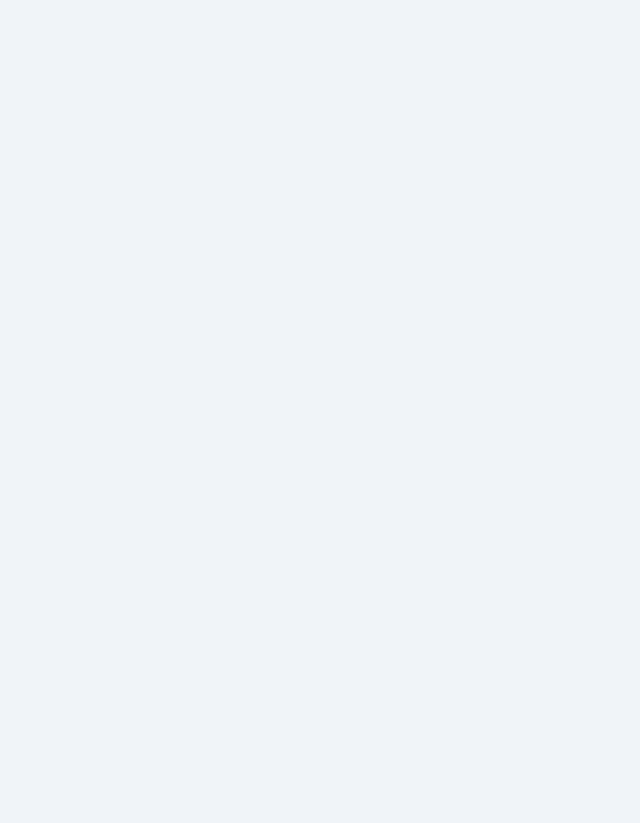
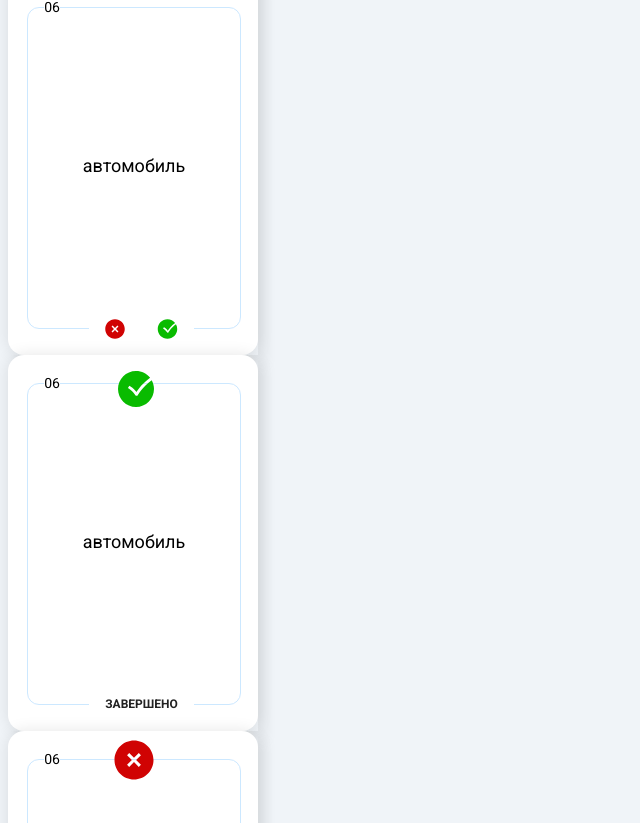
Before and after one commit to devteshin/ps_hw, a Vue app: page / in a window 1280 px wide. Shown: the part 477-1300 px from the top of the page, without its empty margins (0-640 px from the left). Before the commit the page ends 800 px from the top, so only its background shows below. Built offline with nearby package versions, Linux system fonts and the light colour scheme.

Commit message:
Готово

```diff
--- a/src/App.vue
+++ b/src/App.vue
@@ -13,13 +13,34 @@ function changeStatusCard() {
 
 let UserScore = ref(0);
 
-let cardData = ref({
-  word: "car",
-  translation: "автомобиль",
-  state: "closed",
-  status: "pending",
+let cardData = ref([
+    {
+      word: "car",
+      translation: "автомобиль",
+      state: "closed",
+      status: "pending",
+    },
+    {
+      word: "car",
+      translation: "автомобиль",
+      state: "opened",
+      status: "pending",
+    },
+    {
+      word: "car",
+      translation: "автомобиль",
+      state: "opened",
+      status: "success",
+    },
+    {
+      word: "car",
+      translation: "автомобиль",
+      state: "opened",
+      status: "fail",
+    },
+  ]
+);
 
-});
 
 </script>
 
@@ -29,13 +50,10 @@ let cardData = ref({
       <div class="holder">
         <div>ЗАПОМНИ СЛОВО</div>
         <Score :value="UserScore">
-
         </Score>
       </div>
   </header>
-  <Card @turn-card="turnCard" @change-status-card="changeStatusCard" v-bind="cardData"/>
-
-
+  <Card v-for="cardItem in cardData" :key="cardItem.word" @turn-card="turnCard" @change-status-card="changeStatusCard" v-bind="cardItem"/>
 </template>
 
 <style scoped></style>
--- a/src/components/Card.vue
+++ b/src/components/Card.vue
@@ -1,4 +1,8 @@
 <script setup>
+import FailIcon from './icons/FailIcon.vue';
+import SuccessIcon from './icons/SuccessIcon.vue';
+import StatusSuccessIcon from './icons/StatusSuccessIcon.vue';
+import StatusFailIcon from './icons/StatusFailIcon.vue';
 
 const emit = defineEmits({
     turnCard: null,
@@ -28,8 +32,16 @@ const cardData = defineProps({
         <div class="card-border" @click.self="turn">
             <div class="inner-border" @click.self="turn">
                 <div class="card-number">06</div>
-                <div class="card-word"  @click="turn">{{cardData.word}}</div>
-                <div class="card-status" @click="changeStatus">ПЕРЕВЕРНУТЬ</div>
+                <div class="card-status-success-icon" v-if="status==='success'"><StatusSuccessIcon /></div>
+                <div class="card-status-fail-icon" v-else-if="status==='fail'"><StatusFailIcon /></div>
+                <div class="card-word"  v-if="state==='closed'" @click="turn">{{cardData.word}}</div>
+                <div class="card-word"  v-else @click="turn">{{cardData.translation}}</div>
+                <div class="card-status" @click="changeStatus" v-show="state==='closed'">ПЕРЕВЕРНУТЬ</div>
+                <div class="card-status" @click="changeStatus" v-show="state==='opened' & status==='pending'">
+                    <FailIcon />
+                    <SuccessIcon />
+                </div>
+                <div class="card-status" @click="changeStatus" v-show="state==='opened' & status!=='pending'">ЗАВЕРШЕНО</div>
             </div>
         </div>
     </div>
@@ -105,7 +117,18 @@ const cardData = defineProps({
         text-align: center;
         color: #222222;
         background: #FFFFFF;
+        display: flex;
+        justify-content: center;
+        gap: 32px;
+    }
 
+    .card-status-success-icon {
+        position: absolute;
+        top: -13px; left: 90px;
+    }
+    .card-status-fail-icon {
+        position: absolute;
+        top: -24px; left: 82px;
     }
 
 </style>
--- /dev/null
+++ b/src/components/icons/FailIcon.vue
@@ -0,0 +1,9 @@
+<script setup></script>
+
+<template>
+<svg width="20" height="20" viewBox="0 0 20 20" fill="none" xmlns="http://www.w3.org/2000/svg">
+<path fill-rule="evenodd" clip-rule="evenodd" d="M13.461 12.389L12.4 13.45L9.999 11.051L7.599 13.447L6.539 12.386L8.938 9.991L6.539 7.593L7.6 6.532L10 8.931L12.401 6.534L13.461 7.596L11.061 9.991L13.461 12.389ZM10 0.25C4.624 0.25 0.25 4.624 0.25 10C0.25 15.376 4.624 19.75 10 19.75C15.376 19.75 19.75 15.376 19.75 10C19.75 4.624 15.376 0.25 10 0.25Z" fill="#D00303"/>
+</svg>
+</template>
+
+<style scoped></style>
--- /dev/null
+++ b/src/components/icons/StatusFailIcon.vue
@@ -0,0 +1,9 @@
+<script setup></script>
+
+<template>
+<svg width="48" height="48" viewBox="0 0 48 48" fill="none" xmlns="http://www.w3.org/2000/svg">
+<path fill-rule="evenodd" clip-rule="evenodd" d="M30.922 28.778L28.8 30.9L23.998 26.102L19.198 30.894L17.078 28.772L21.876 23.982L17.078 19.186L19.2 17.064L24 21.862L28.802 17.068L30.922 19.192L26.122 23.982L30.922 28.778ZM24 4.5C13.248 4.5 4.5 13.248 4.5 24C4.5 34.752 13.248 43.5 24 43.5C34.752 43.5 43.5 34.752 43.5 24C43.5 13.248 34.752 4.5 24 4.5Z" fill="#D00303"/>
+</svg>
+</template>
+
+<style scoped></style>
--- /dev/null
+++ b/src/components/icons/StatusSuccessIcon.vue
@@ -0,0 +1,9 @@
+<script setup></script>
+
+<template>
+<svg width="36" height="36" viewBox="0 0 36 36" fill="none" xmlns="http://www.w3.org/2000/svg">
+<path fill-rule="evenodd" clip-rule="evenodd" d="M19.8129 24.1071L19.416 24.8105H17.8652L17.3982 24.1902C17.3705 24.1477 14.6252 20.0455 11.0769 17.8006L9.90462 17.0622L11.3852 14.7212L12.5538 15.4597C15.1108 17.0751 17.2338 19.4345 18.4855 21.0092C20.4517 18.0462 25.056 11.8745 32.1175 6.86954C28.8185 2.69354 23.7212 0 18 0C8.07508 0 0 8.07508 0 18C0 27.9249 8.07508 36 18 36C27.9249 36 36 27.9249 36 18C36 14.7932 35.1471 11.7877 33.672 9.17723C24.7495 15.5391 19.8665 24.0129 19.8129 24.1071Z" fill="#09BB00"/>
+</svg>
+</template>
+
+<style scoped></style>
--- /dev/null
+++ b/src/components/icons/SuccessIcon.vue
@@ -0,0 +1,12 @@
+<script setup></script>
+
+<template>
+<svg width="21" height="20" viewBox="0 0 21 20" fill="none" xmlns="http://www.w3.org/2000/svg">
+<path fill-rule="evenodd" clip-rule="evenodd" d="M11.4693 13.308L11.2543 13.689H10.4143L10.1613 13.353C10.1463 13.33 8.6593 11.108 6.7373 9.892L6.1023 9.492L6.9043 8.224L7.5373 8.624C8.92231 9.499 10.0723 10.777 10.7503 11.63C11.8153 10.025 14.3093 6.682 18.1343 3.971C16.3473 1.709 13.5863 0.25 10.4873 0.25C5.1113 0.25 0.737305 4.624 0.737305 10C0.737305 15.376 5.1113 19.75 10.4873 19.75C15.8633 19.75 20.2373 15.376 20.2373 10C20.2373 8.263 19.7753 6.635 18.9763 5.221C14.1433 8.667 11.4983 13.257 11.4693 13.308Z" fill="#09BB00"/>
+</svg>
+
+</template>
+
+<style scoped>
+
+</style>
```
